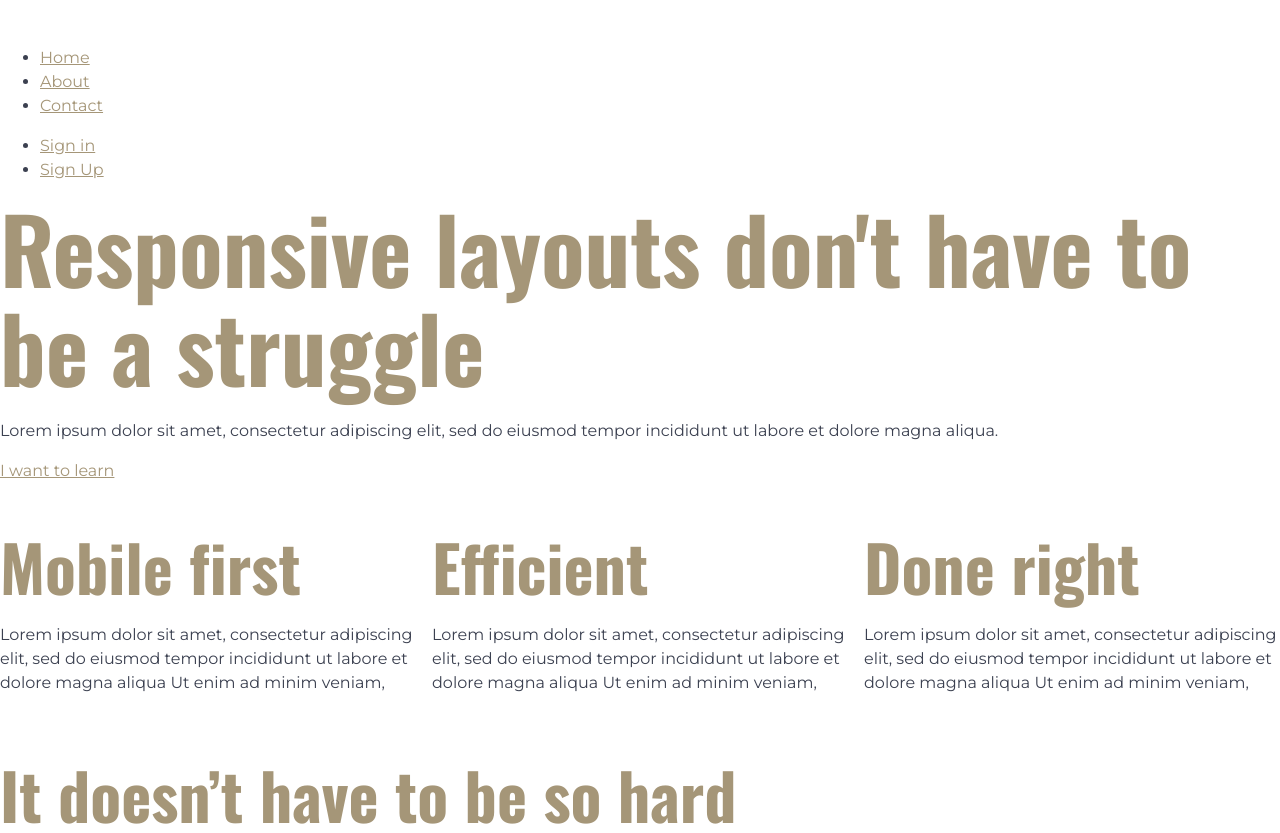
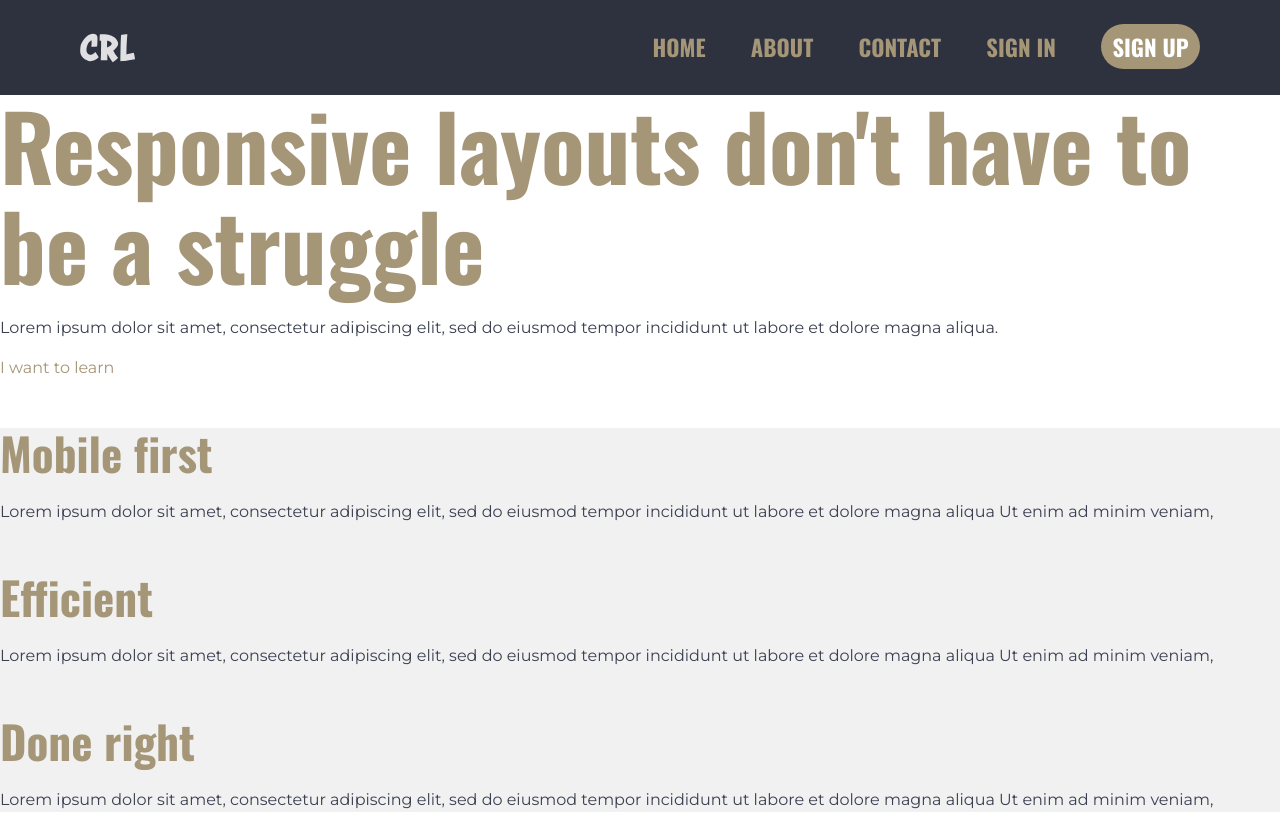
Before and after one commit to novakda/novakda-conquering-responsive-layouts-final-challenge, a plain HTML site: page cube.html in a window 1280 px wide. Shown: the top 833 px of the page. Drawn offline with nearby package versions, Linux system fonts and the light colour scheme.

Commit message:
navbar in good shape

```diff
--- a/cube.css
+++ b/cube.css
@@ -13,11 +13,19 @@
     --fs-200: 0.694rem;
     --fs-100: 0.579rem;
 
+
+    /* font size aliases from spec */
+    --fs-90px: var(--fs-900);
+    --fs-36px: var(--fs-800);
+    --fs-30px: var(--fs-700);
+
+
     /* colors */
     --clr-neutral-200: #2F737F;
     --clr-neutral-400: #3B4050;
     --clr-neutral-600: #2E323F;
     --clr-white-400: #ffffff;
+    --clr-white-500: #F1F1F1;
     /* this may be more of a primary color, used for buttons and headings? */
     --clr-primary-400: #A59678;
 }
@@ -104,30 +112,96 @@ small,
 a,
 .link {
     color: var(--clr-primary-400);
+    text-decoration: none;    ;
 }
 
 button,
 .button {
-    background-color: var(--clr-neutral-600);
+    background-color: var(--clr-primary-400);
+    color: var(--clr-white-400);
+    border-radius: 999px;
+    padding: 0.25em 0.5em;
 }
-
 
 /* composition */
 
-/* utility */
-
-/* block */
-
-/* exception */
-
+.flow > * + * {
+    margin-top: 1em;
+    outline: 1px solid green;
+}
 .switcher {
     display: flex;
     flex-wrap: wrap;
     gap: 1rem;
     --threshold: 50rem;
-  }
+}
 
-  .switcher > * {
+.switcher>* {
     flex-grow: 1;
     flex-basis: calc((var(--threshold) - 100%) * 999);
-  }
+}
+
+@media only screen and (min-width: 700px) and (max-width: 1000px) {
+    .medium-flex-row {
+        display: flex;
+    }
+}
+
+@media only screen and (min-width: 700px) {
+    .min-medium-flex-row {
+        display: flex;
+    }
+}
+
+/* utility */
+
+.list-of-links {
+    list-style-type: none;
+    padding-inline-start: 0;
+}
+
+.wrapper {
+    padding: 0.5rem 5rem;
+}
+
+/* block */
+
+.dark-card,
+.dark-card h2,
+.dark-card h3 {
+    color: var(--clr-white-400);
+    background-color: var(--clr-neutral-600);
+}
+
+.navbar {
+    background-color: var(--clr-neutral-600);
+    justify-content: space-between;
+    align-items: center;
+    gap: 1em;
+}
+
+@media only screen and (max-width: 699.99px) {
+    .navbar {
+        text-align: center;
+    }
+}
+
+.navbar .list-of-links {
+    gap: 2em;
+}
+
+.herosub {
+    background-color: var(--clr-white-500);
+}
+
+.herosub h2 {
+    font-size: var(--fs-700);
+}
+
+/* exception */
+
+.list-of-links[data-type='navbar'] {
+    text-transform: uppercase;
+    font-family: 'Oswald', sans-serif;
+    font-size: var(--fs-500);
+}
--- a/cube.html
+++ b/cube.html
@@ -16,21 +16,17 @@
 </head>
 
 <body>
-    <div id="navbar">
-        <div>
+    <div id="navbar" class="navbar min-medium-flex-row wrapper">
         <div><img src="images/logo.svg" alt="conquering responsive layouts"></div>
-            <ul>
+        <ul class="list-of-links min-medium-flex-row" data-type="navbar">
             <li><a href="#">Home</a></li>
             <li><a href="#">About</a></li>
             <li><a href="#">Contact</a></li>
-            </ul>
-            <ul>
             <li><a href="#">Sign in</a></li>
-                <li><a href="#">Sign Up</a></li>
+            <li><a href="#" class="button">Sign Up</a></li>
         </ul>
     </div>
-    </div>
-    <div id="hero">
+    <div id="hero" class="hero">
         <div>
             <h1><span>Responsive layouts</span> don't have to be a struggle
             </h1>
@@ -41,9 +37,10 @@
             </div>
         </div>
     </div>
-    <div id="herosub">
-        <div class="switcher">
-            <div>
+    <div id="herosub" class="herosub">
+        <div class="">
+            <div class="">
+                <!-- these feel more like h3s without a parent h2, h2 would be the title for this 'section'? -->
                 <h2>Mobile first</h2>
                 <p>Lorem ipsum dolor sit amet, consectetur adipiscing elit, sed do eiusmod tempor incididunt ut labore
                     et dolore magna aliqua Ut enim ad minim veniam,</p>
@@ -74,18 +71,18 @@
                     elit, sed
                     do eiusmod tempor incididunt ut labore et dolore magna aliqua. Ut enim ad minim veniam. </p>
             </div>
-            <div id="contentpanel-sidebar">
-                <div>
+            <div id="contentpanel-sidebar" class="medium-flex-row">
+                <div class="dark-card">
                     <h3>Break it down</h3>
                     <p>Lorem ipsum dolor sit amet, consectetur adipiscing elit, sed do eiusmod tempor incididunt ut
                         laboreet dolore magna aliqua.</p>
                 </div>
-                <div>
+                <div class="dark-card">
                     <h3>Work your way up</h3>
                     <p>Lorem ipsum dolor sit amet, consectetur adipiscing elit, sed do eiusmod tempor incididunt ut
                         labore et dolore magna aliqua.</p>
                 </div>
-                <div>
+                <div class="dark-card">
                     <h3>Break it down</h3>
                     <p>Lorem ipsum dolor sit amet, consectetur adipiscing elit, sed do eiusmod tempor incididunt ut
                         labore et dolore magna aliqua. Lorem ipsum dolor sit amet.</p>
@@ -104,7 +101,7 @@
             <div>
                 <div>
                     <h3>Getting around</h3>
-                    <ul>
+                    <ul class="list-of-links">
                         <li><a href="#">Home</a></li>
                         <li><a href="#">About</a></li>
                         <li><a href="#">Contact</a></li>
@@ -112,7 +109,7 @@
                 </div>
                 <div>
                     <h3>Other things</h3>
-                    <ul>
+                    <ul class="list-of-links">
                         <li><a href="#">Lorem ipsum</a></li>
                         <li><a href="#">dolor</a></li>
                         <li><a href="#">sit amet</a></li>
@@ -121,7 +118,7 @@
                 </div>
                 <div>
                     <h3>And more</h3>
-                    <ul>
+                    <ul class="list-of-links">
                         <li><a href="#">Lorem ipsum</a></li>
                         <li><a href="#">dolor</a></li>
                         <li><a href="#">sit amet</a></li>
```
Lines whose indentation alone changed are shown as unchanged.
